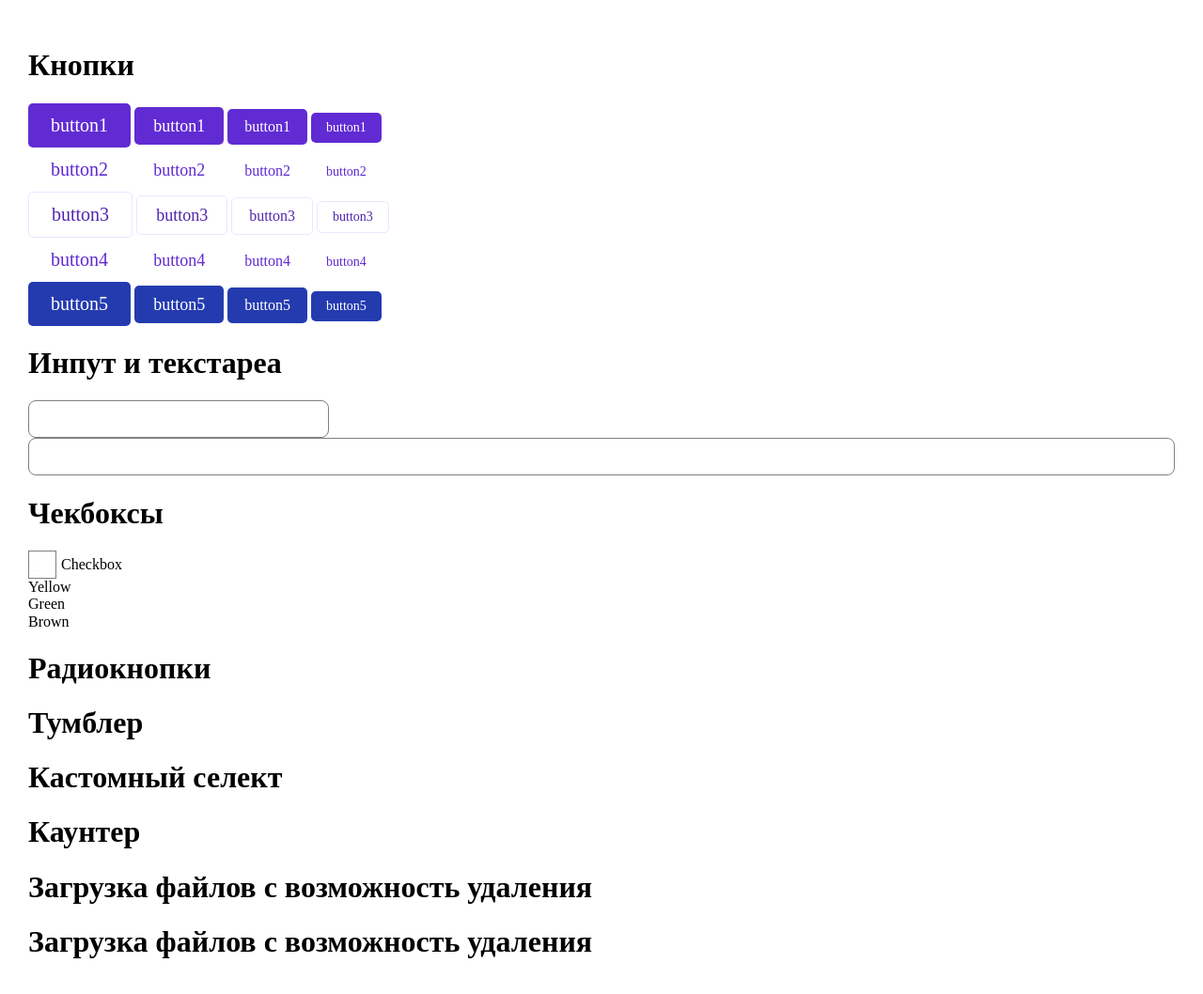
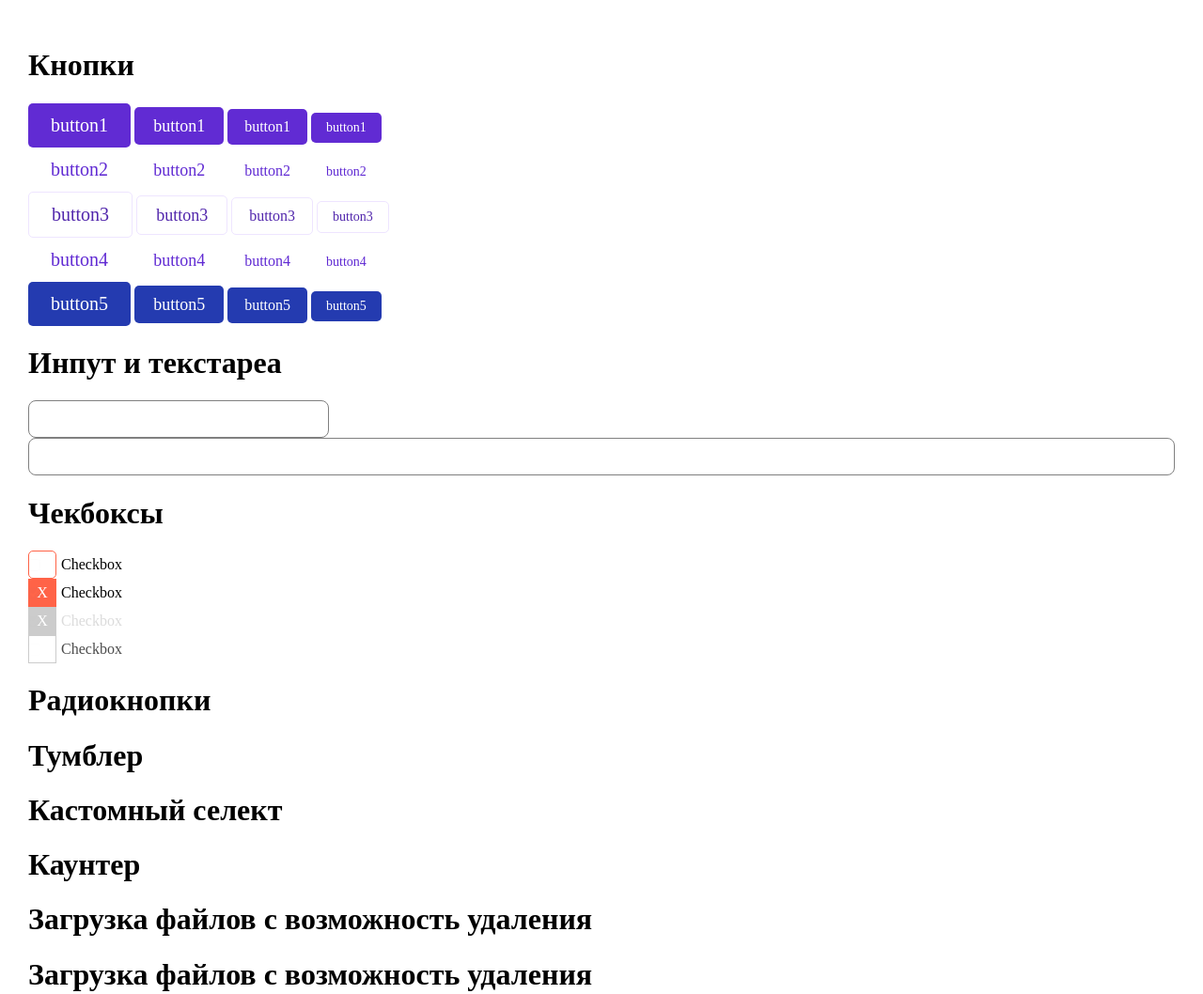
Before and after one commit to developer-of-rivia/UI-test, a website: page app/ui-tree.html in a window 1280 px wide. Shown: the whole page at 94% size. Drawn offline with Linux system fonts and the light colour scheme.

Commit message:
чекбоксы прокачены

```diff
--- a/app/css/uicss.css
+++ b/app/css/uicss.css
@@ -1,25 +1,68 @@
-/* CHECKBOXES */
-/* checkbox */
-.checkbox{
-    display: flex;
-    align-items: center;
-}
-.checkbox--gap1{
-    gap: 5px;
-}
-/* checkbox__input */
+/*** CHECKBOXES ***/
+/* CHECKBOX WORKS */
 .checkbox__input{
     position: absolute;
     opacity: 0.01;
 }
-/* checkbox__cell */
-.checkbox__cell{
-    border: 1px solid gray;
+.checkbox .checkbox__checkmark{
+    opacity: 0;
 }
-.checkbox__input:checked + .checkbox__cell{
-    background: red;
+.checkbox__input:checked + .checkbox__cell .checkbox__checkmark{
+    opacity: 1;
 }
+/* CHECKBOX */
+/* checkbox--struct */
+.checkbox--struct1{
+    display: flex;
+    align-items: center;
+}
+/* checkbox--gap */
+.checkbox--gap1{
+    gap: 5px;
+}
+/* CHECKBOX__CELL */
+/* checkbox__cell--border */
+.checkbox__cell--border1{
+    border: 1px solid;
+}
+/* checkbox__cell--bradius1 */
+.checkbox__cell--bradius1{
+    border-radius: 5px;
+}
+/* checkbox__cell--colors */
+/* --colors1 */
+.checkbox__cell--colors1{
+    border-color: tomato;
+}
+.checkbox__input:checked + .checkbox__cell--colors1{
+    background: tomato;
+}
+.checkbox__input:checked + .checkbox__cell--colors1 .checkbox__checkmark{
+    color: #fff;
+}
+.checkbox__input:checked:disabled + .checkbox__cell--colors1{
+    border-color: #ccc;
+    background: #ccc;
+}
+.checkbox__input:checked:disabled + .checkbox__cell--colors1 + .checkbox__text{
+    color: #ccc;
+}
+.checkbox__input:disabled + .checkbox__cell--colors1 + .checkbox__text{
+    opacity: .7;
+}
+.checkbox__input:disabled + .checkbox__cell--colors1{
+    border-color: #ccc;
+}
+/* --colors2 */
+
+/* checkbox__cell--size */
 .checkbox__cell--size1{
     width: 30px;
     height: 30px;
 }
+/* checkbox__cell--pos */
+.checkbox__cell--pos1{
+    display: flex;
+    justify-content: center;
+    align-items: center;
+}
--- a/app/ui-tree.html
+++ b/app/ui-tree.html
@@ -253,25 +253,37 @@
     <!-- checkbox -->
     <!-- checkbox -->
     <h1>Чекбоксы</h1>
-    <label class="checkbox checkbox--gap1">
-        <input type="checkbox" class="checkbox__input"/></input>
-        <div class="checkbox__cell checkbox__cell--size1"></div>
+    <label class="checkbox checkbox--struct1 checkbox--gap1">
+        <input type="checkbox" class="checkbox__input"/>
+        <div class="checkbox__cell checkbox__cell--bradius1 checkbox__cell--border1 checkbox__cell--size1 checkbox__cell--pos1 checkbox__cell--colors1">
+            <span class="checkbox__checkmark">X</span>
+        </div>
         <div class="checkbox__text">Checkbox</div>
     </label>
 
+    <label class="checkbox checkbox--struct1 checkbox--gap1">
+        <input type="checkbox" class="checkbox__input" checked="checked">
+        <div class="checkbox__cell checkbox__cell--border1 checkbox__cell--size1 checkbox__cell--pos1 checkbox__cell--colors1">
+            <span class="checkbox__checkmark">X</span>
+        </div>
+        <div class="checkbox__text">Checkbox</div>
+    </label>
 
-    <div class="checkbox">
-        <input type="checkbox" id="test2" checked="checked" class="checkbox__input"/>
-        <label for="test2" class="checkbox__label">Yellow</label>
-    </div>
-    <div class="checkbox">
-        <input type="checkbox" id="test3" checked="checked" disabled="disabled" class="checkbox__input"/>
-        <label for="test3" class="checkbox__label">Green</label>
-    </div>
-    <div class="checkbox">
-        <input type="checkbox" id="test4" disabled="disabled" class="checkbox__input"/>
-        <label for="test4" class="checkbox__label">Brown</label>
-    </div>
+    <label class="checkbox checkbox--struct1 checkbox--gap1">
+        <input type="checkbox" class="checkbox__input" checked="checked" disabled="disabled">
+        <div class="checkbox__cell checkbox__cell--border1 checkbox__cell--size1 checkbox__cell--pos1 checkbox__cell--colors1">
+            <span class="checkbox__checkmark">X</span>
+        </div>
+        <div class="checkbox__text">Checkbox</div>
+    </label>
+
+    <label class="checkbox checkbox--struct1 checkbox--gap1">
+        <input type="checkbox" class="checkbox__input" disabled="disabled">
+        <div class="checkbox__cell checkbox__cell--border1 checkbox__cell--size1 checkbox__cell--pos1 checkbox__cell--colors1">
+            <span class="checkbox__checkmark">X</span>
+        </div>
+        <div class="checkbox__text">Checkbox</div>
+    </label>
 
 
 
```
